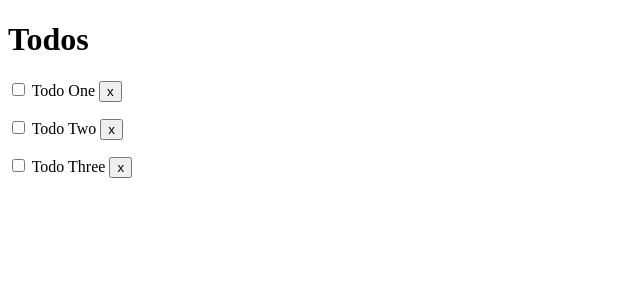
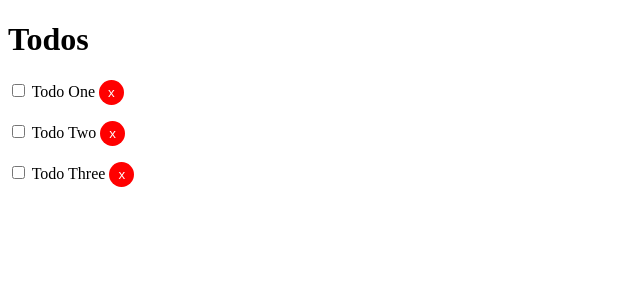
Before and after one commit to RadekKosiada/angular-crashCourse, an Angular app: page / in a window 1280 px wide. Shown: the top 300 px of the page, without its empty margins (0-640 px from the left). Built offline with nearby package versions, Linux system fonts and the light colour scheme.

Commit message:
Add style for todo-item

```diff
--- a/src/app/components/todo-item/todo-item.component.css
+++ b/src/app/components/todo-item/todo-item.component.css
@@ -0,0 +1,19 @@
+.del {
+    background: #ff0000;
+    color: #fff;
+    border: none;
+    padding: 5px 9px;
+    border-radius: 50%;
+    cursor: pointer;
+    /* float: right; */
+}
+
+.todo {
+    background: #f4f4f4;
+    padding: 10px;
+    border-bottom: 1px #ccc dotted;
+}
+
+.is-complete {
+    text-decoration: line-through;
+}
```
